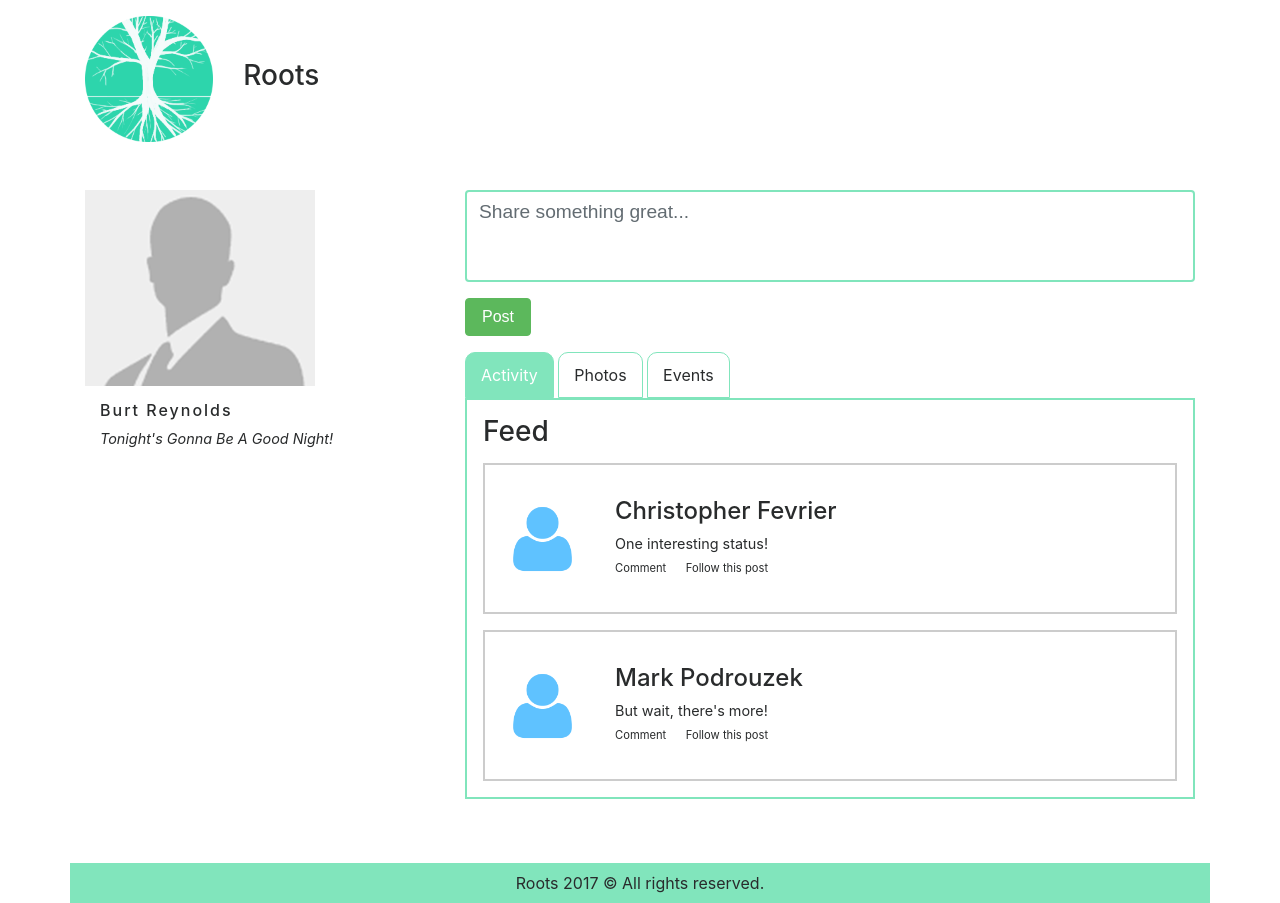
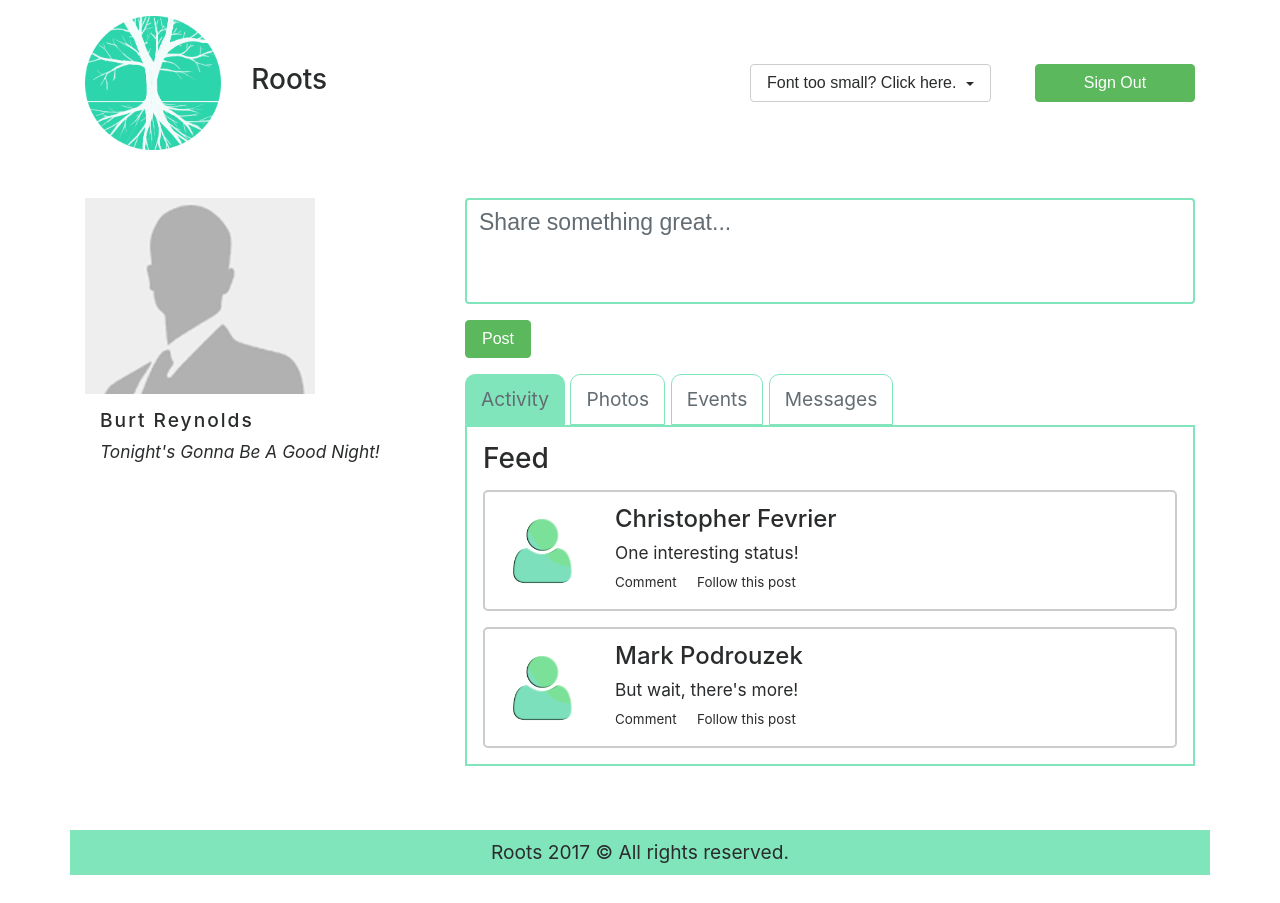
Before and after one commit to fevthedev/roots, a web app: file index.html in a window 1280 px wide. After the commit the page ends 875 px from the top, so only its background shows below. Run offline with its HTML, style and script files only (its server is not run), Linux system fonts and the light colour scheme; some libraries are stand-ins or nearby versions.

Commit message:
latest changes from working

```diff
--- a/index.html
+++ b/index.html
@@ -27,10 +27,10 @@
 
             <div class="row align-items-center">
 
-                <div class="col-10 col-sm-4">
+                <div class="col-12 col-md-7">
                     <div class="row align-items-center">
-                        <div class="col-2 col-sm-5">
-                            <img src="/images/logo.png" alt="roots logo" class="img-fluid" id="siteLogo">
+                        <div class="col-3">
+                            <img src="images/logo.png" alt="roots logo" class="img-fluid" id="siteLogo">
                         </div>
 
                         <div class="col-9 col-sm-7">
@@ -39,29 +39,26 @@
                     </div>
                 </div>
 
-                <!--<div class="col-1 col-sm-8">-->
-                    <!--<div class="row align-items-center justify-content-end">-->
-                        <!--<div class="col-xs-auto mx-sm-1">-->
-                            <!--&lt;!&ndash; trigger signup modal &ndash;&gt;-->
-                            <!--<button type="button" class="btn btn-success" data-toggle="modal" data-target="#loginModal">-->
-                                <!--Login-->
-                            <!--</button>-->
-                        <!--</div>-->
-                        <!--<div class="col-xs-auto mx-sm-1">-->
-                            <!--&lt;!&ndash; trigger signup modal &ndash;&gt;-->
-                            <!--<button type="button" class="btn btn-primary" data-toggle="modal"-->
-                                    <!--data-target="#signupModal">-->
-                                <!--Sign Up-->
-                            <!--</button>-->
-                        <!--</div>-->
-                        <!--&lt;!&ndash; <div class="hidden-xs-down col-sm-10 text-right">-->
-                            <!--<h3>Christopher</h3>-->
-                        <!--</div>-->
-                        <!--<div class="col-12 col-sm-2 text-right">-->
-                            <!--<img src="/images/icon.png" alt="user profile photo" class="img-fluid" id="headerProfilePhoto">-->
-                        <!--</div> &ndash;&gt;-->
-                    <!--</div>-->
-                <!--</div>-->
+                <div class="col-12 col-md-3">
+
+                    <div class="dropdown">
+                        <button class="btn btn-secondary dropdown-toggle" type="button" id="dropdownMenuButton" data-toggle="dropdown" aria-haspopup="true" aria-expanded="false">
+                            Font too small? Click here.
+                        </button>
+                        <div class="dropdown-menu" aria-labelledby="dropdownMenuButton">
+                            <a class="dropdown-item" href="#">125%</a>
+                            <a class="dropdown-item" href="#">150%</a>
+                            <a class="dropdown-item" href="#">175%</a>
+                            <a class="dropdown-item" href="#">200%</a>
+                        </div>
+                    </div>
+
+                </div>
+
+                <div class="col-12 col-md-2">
+                    <button class="btn btn-success btn-block" id="signoutBtn" onclick="goOffline();">Sign Out</button>
+                </div>
+
             </div>
         </div>
     </div>
@@ -103,9 +100,10 @@
                         <div class="col-12">
                             <ul class="my-0" id="profileTabs">
                                 <!-- Activity / Photos / Events -->
-                                <li class="tabLabel" id="profileTabActivity" onclick="showActivity(this)">Activity</li>
-                                <li class="tabLabel" id="profileTabPhotos" onclick="showGallery(this)">Photos</li>
-                                <li class="tabLabel" id="profileTabEvents" onclick="showEvents(this)">Events</li>
+                                <li class="tabLabel text-muted" id="profileTabActivity" onclick="showActivity(this)">Activity</li>
+                                <li class="tabLabel text-muted" id="profileTabPhotos" onclick="showGallery(this)">Photos</li>
+                                <li class="tabLabel text-muted" id="profileTabEvents" onclick="showEvents(this)">Events</li>
+                                <li class="tabLabel text-muted" id="profileTabMail" onclick="showMessages(this)">Messages</li>
                             </ul>
                         </div>
                     </div>
@@ -182,7 +180,7 @@
                                 <ul id="eventList">
 
                                     <li class="eventListItem p-3 mb-3">
-                                        <span class="eventNameContent">Point Pleasant Lime</span>
+                                        <span class="eventNameContent">Point Pleasant Lunch</span>
                                         <span class="eventTimeContent float-right">4:00 PM</span>
                                         <p class="interestOption py-2 m-0 text-left">
                                             <button class="btn btn-small btn-success interestedBtn">
@@ -194,7 +192,7 @@
                                     </li>
 
                                     <li class="eventListItem p-3 mb-3">
-                                        <span class="eventNameContent">Annual Crib Deathmatch</span>
+                                        <span class="eventNameContent">Crib with Pam</span>
                                         <span class="eventTimeContent float-right">6:30 PM</span>
                                         <p class="interestOption py-2 m-0 text-left">
                                             <button class="btn btn-small btn-success interestedBtn">
@@ -203,6 +201,22 @@
                                             </button>
                                             <span class="interestCount ml-3">16 people interested.</span>
                                         </p>
+                                    </li>
+
+                                </ul>
+                            </div>
+                        </div>
+
+                        <div class="row contentItem" id="profileMailContent" hidden>
+                            <div class="col-12">
+                                <h3 class="my-3">Your Mail</h3>
+                                <ul id="messageList">
+
+                                    <li class="messageItem">
+                                        <img src="resources/images/mail.png" id="mailIcon" />
+                                        <span>From <strong>Peter Vosh</strong></span>
+                                        <button class="btn btn-roots float-right" data-toggle="modal" data-target="#mailModal">Read Message</button>
+                                        <p>received yesterday at 3:24 pm</p>
                                     </li>
 
                                 </ul>
@@ -238,6 +252,42 @@
 
         <!--</div>-->
 
+        <!-- mail Modal -->
+        <div class="modal fade" id="mailModal" tabindex="-1" role="dialog" aria-labelledby="mailModalLabel"
+             aria-hidden="true">
+            <div class="modal-dialog" role="document">
+                <div class="modal-content">
+                    <div class="modal-header bg-success text-white">
+                        <h5 class="modal-title" id="mailModalLabel">Peter Vosh</h5>
+                        <button type="button" class="close" data-dismiss="modal" aria-label="Close">
+                            <span aria-hidden="true">&times;</span>
+                        </button>
+                    </div>
+                    <div class="modal-body">
+                        <form id="loginForm">
+
+                            <div class="form-group">
+                                <h3>Welcome to Roots Mail!</h3>
+                            </div>
+
+                            <div class="form-group">
+                                <p class="text-muted">Welcome to Roots Mail. Communicate even easier and more privately using this system.<br><br>Peter</p>
+                            </div>
+                            <div class="form-group">
+                                <textarea class="form-control" rows="3" placeholder="Type your response here..." style="resize: none;"></textarea>
+                            </div>
+                        </form>
+                    </div>
+                    <div class="modal-footer">
+                        <button type="button" class="btn btn-secondary" data-dismiss="modal">Dismiss</button>
+                        <button type="button" class="btn btn-secondary" data-dismiss="modal">Delete</button>
+                        <button type="button" class="btn btn-success" data-dismiss="modal">Reply
+                        </button>
+                    </div>
+                </div>
+            </div>
+        </div>
+
     </div>
 
     <div class="row">
--- a/resources/css/style.css
+++ b/resources/css/style.css
@@ -1,5 +1,12 @@
 body {
     background-color: #ffffff;
+    font-size: 1.2em;
+}
+
+.btn-roots {
+    border: 1px solid #abefd4;
+    background-color: #81e5bc;
+    color: #666666;
 }
 
 #header {
@@ -31,8 +38,10 @@ body {
 .feedItem {
     cursor: pointer;
     border: 2px solid #ccc;
-    padding-top: 15px;
-    padding-bottom: 15px;
+    -webkit-border-radius: 5px;
+    -moz-border-radius: 5px;
+    border-radius: 5px;
+
 }
 
 .feedItem p, .feedItem ul {
@@ -109,6 +118,9 @@ ul#profileTabs li {
 
 #profileContent .eventListItem {
     border: 2px solid #ccc;
+    -webkit-border-radius: 5px;
+    -moz-border-radius: 5px;
+    border-radius: 5px;
 }
 
 #profileContent .interestCount {
@@ -125,3 +137,18 @@ ul#profileTabs li {
     font-size: 1.2em;
     border: 2px solid #81e5bc;
 }
+
+.messageItem {
+    padding: 10px;
+    border: 1px solid #81e5bc;
+    -webkit-border-radius: 5px;
+    -moz-border-radius: 5px;
+    border-radius: 5px;
+}
+
+.messageItem p {
+    margin-bottom: 0px;
+    margin-left: 15px;
+    font-size: 0.9em;
+    color: #AAA;
+}
```
Also changed, not shown: login.html (+119 -6 lines), resources/images/icon.png, resources/images/mail.png (added), resources/images/successgraphic.png (added).
